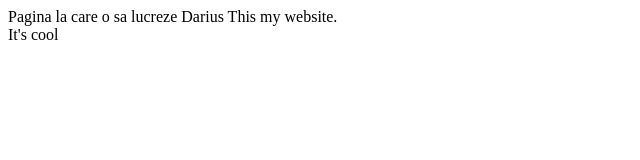
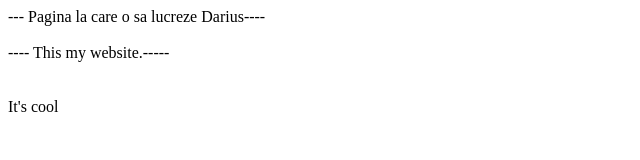
Before and after one commit to FunnyTester1983/NewTryH, a plain HTML site: page index.htm in a window 1280 px wide. Shown: the whole page, without its empty margins (0-640 px from the left). Drawn offline with Linux system fonts and the light colour scheme.

Commit message:
'update'

```diff
--- a/index.htm
+++ b/index.htm
@@ -7,9 +7,14 @@
     <title>Pagina lui Darius</title>
   </head>
   <body>
-    Pagina la care o sa lucreze Darius
-    This my website.
+   --- Pagina la care o sa lucreze Darius----
     <br />
+	 <br />
+
+   ---- This my website.-----
+    <br />
+	   <br />
+	      <br />
     It's cool
   </body>
 </html>
```
